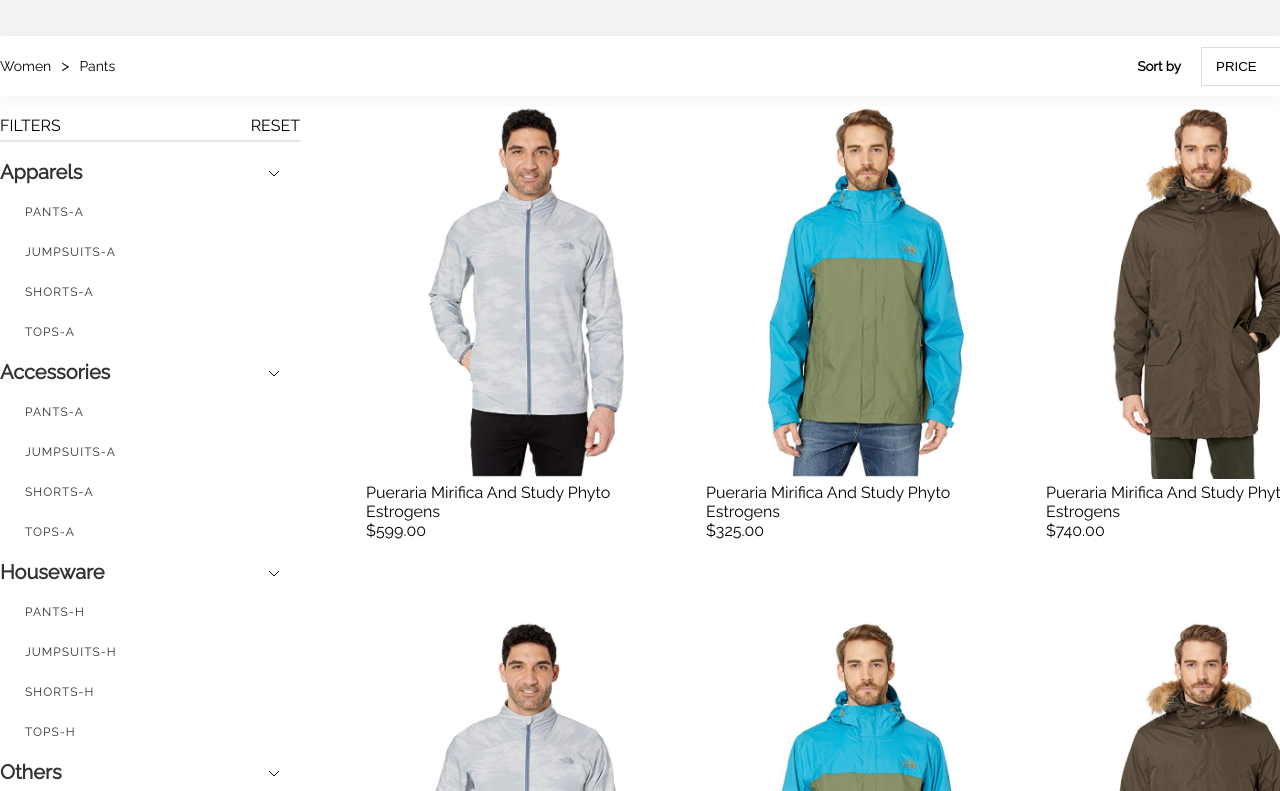
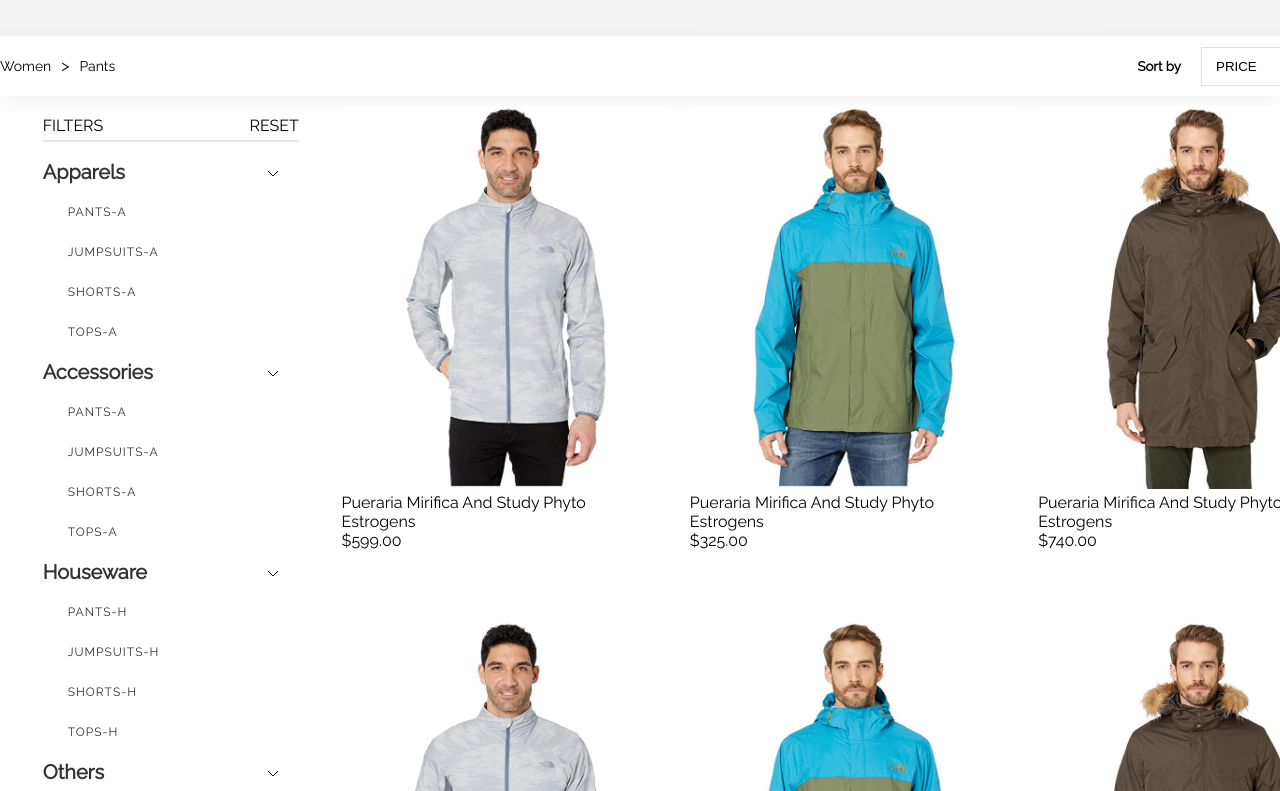
Before and after one commit to ArthurDorokin/online-store, a React (Create React App) app: page / in a window 1280 px wide. Shown: the part 689-1480 px from the top of the page. Built offline with nearby package versions, Linux system fonts and the light colour scheme.

Commit message:
finish refactoring new-branch

```diff
--- a/src/common.css
+++ b/src/common.css
@@ -6,7 +6,7 @@
 
 body {
     margin: 0 0 0 0;
-    font-family: Raleway;/*generic?*/
+    font-family: Raleway;
     font-style: normal;
     font-weight: normal;
 }
--- a/src/components/content/content.css
+++ b/src/components/content/content.css
@@ -1,5 +1,5 @@
-.main-content .content{
-    width: 1000px;
+.main-content .container {
+    width: 75%;
     margin: 0 auto;
 }
 
--- a/src/components/sidebar/sidebar.css
+++ b/src/components/sidebar/sidebar.css
@@ -1,5 +1,5 @@
 .sidebar {
-    width: 300px;
+    width: 25%;
 }
 
 .sidebar .sortFilter {
```
